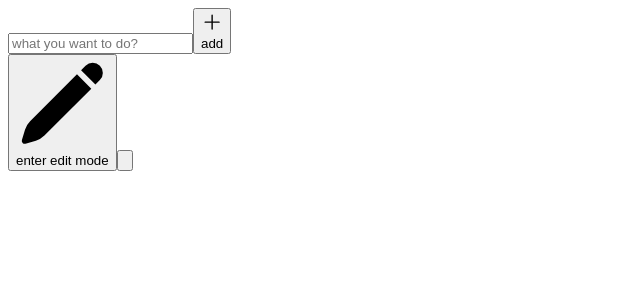
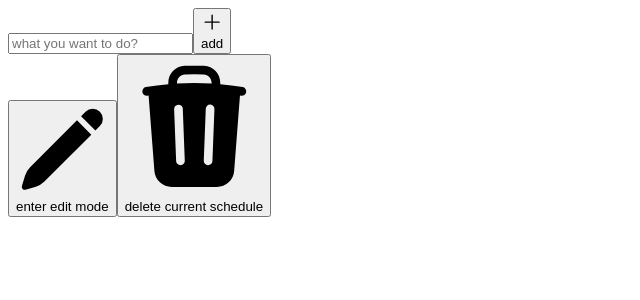
Before and after one commit to sinskiy/strou, a Next.js app: page / in a window 1280 px wide. Shown: the top 300 px of the page, without its empty margins (0-640 px from the left). Built offline with nearby package versions, Linux system fonts and the light colour scheme.

Commit message:
move button to its own component and improve styling

```diff
--- a/app/globals.css
+++ b/app/globals.css
@@ -3,23 +3,8 @@
 @tailwind utilities;
 
 @layer components {
-  button {
-    @apply relative flex justify-center items-center gap-2 px-6 py-2.5 rounded-md !transition-[transform,background-color] active:scale-95 disabled:grayscale disabled:opacity-70 disabled:pointer-events-none;
-  }
-  .filled {
-    @apply interactive-bg-primary;
-  }
-  .tonal {
-    @apply interactive-bg-primary-container;
-  }
-  .outlined {
-    @apply !text-primary border-2 border-outline hover:interactive-bg-primary-container;
-  }
-  .text {
-    @apply text-primary;
-  }
   .text::before {
-    @apply content-[""] absolute opacity-0 scale-0 bottom-0 left-0 right-0 top-0 bg-black rounded-full duration-300 hover:scale-100 hover:opacity-5 active:opacity-10;
+    @apply content-[""] absolute opacity-0 scale-0 bottom-0 left-0 right-0 top-0 bg-black rounded-md duration-300 hover:scale-100 hover:opacity-5 active:opacity-10;
   }
 }
 
--- a/app/page.tsx
+++ b/app/page.tsx
@@ -1,6 +1,7 @@
 "use client";
 
-import { ReactEventHandler, useState } from "react";
+import Button from "@/components/ui/button";
+import { useState } from "react";
 
 type Modes = "edit" | "view";
 
@@ -18,12 +19,7 @@ export default function Home() {
               key={task}
               className="bg-surface-container rounded-md p-4 flex items-center gap-2"
             >
-              <input
-                type="checkbox"
-                name={task}
-                id={task}
-                className="accent-primary h-6 w-6"
-              />
+              <input type="checkbox" name={task} id={task} />
               {task}
             </div>
           );
@@ -46,7 +42,7 @@ export default function Home() {
           name="task-title"
           id="task-title"
         />
-        <button className="filled">
+        <Button>
           <svg
             xmlns="http://www.w3.org/2000/svg"
             fill="none"
@@ -62,12 +58,14 @@ export default function Home() {
             />
           </svg>
           add
-        </button>
+        </Button>
       </form>
       <div className="w-full flex gap-2">
-        <button
+        <Button
           onClick={() => (mode === "view" ? setMode("edit") : setMode("view"))}
-          className="outlined p-4"
+          variant="outlined"
+          colors="primary-container"
+          className="p-4"
         >
           <svg
             xmlns="http://www.w3.org/2000/svg"
@@ -78,8 +76,8 @@ export default function Home() {
             <path d="M21.731 2.269a2.625 2.625 0 0 0-3.712 0l-1.157 1.157 3.712 3.712 1.157-1.157a2.625 2.625 0 0 0 0-3.712ZM19.513 8.199l-3.712-3.712-12.15 12.15a5.25 5.25 0 0 0-1.32 2.214l-.8 2.685a.75.75 0 0 0 .933.933l2.685-.8a5.25 5.25 0 0 0 2.214-1.32L19.513 8.2Z" />
           </svg>
           {`enter ${mode === "view" ? "edit" : "task"} mode`}
-        </button>
-        <button className="outlined p-4">
+        </Button>
+        <Button variant="text" colors="background" className="p-4">
           <svg
             xmlns="http://www.w3.org/2000/svg"
             viewBox="0 0 24 24"
@@ -92,7 +90,8 @@ export default function Home() {
               clipRule="evenodd"
             />
           </svg>
-        </button>
+          delete current schedule
+        </Button>
       </div>
       <div className="w-full">
         {mode === "edit" ? (
--- /dev/null
+++ b/components/ui/button.tsx
@@ -0,0 +1,36 @@
+import { ButtonHTMLAttributes } from "react";
+import { twMerge } from "tailwind-merge";
+
+export interface ButtonProps extends ButtonHTMLAttributes<HTMLButtonElement> {
+  variant?: "filled" | "outlined" | "text";
+  colors?: string;
+}
+
+const Button = ({
+  variant = "filled",
+  colors = "primary",
+  children,
+  className,
+  ...attributes
+}: ButtonProps) => {
+  const finalColors =
+    variant === "text"
+      ? `text-${colors} text relative`
+      : variant === "filled"
+      ? `interactive-bg-${colors}`
+      : `border-2 border-${colors} text-black hover:interactive-bg-${colors}`;
+  return (
+    <button
+      className={twMerge(
+        "inline-flex items-center jusify-center gap-2 px-6 py-2 rounded-md font-medium text-base transition-[transform,background-color] active:scale-95 disabled:pointer-events-none",
+        finalColors,
+        className
+      )}
+      {...attributes}
+    >
+      {children}
+    </button>
+  );
+};
+
+export default Button;
--- a/package.json
+++ b/package.json
@@ -11,7 +11,8 @@
   "dependencies": {
     "next": "14.2.1",
     "react": "^18",
-    "react-dom": "^18"
+    "react-dom": "^18",
+    "tailwind-merge": "^2.3.0"
   },
   "devDependencies": {
     "@sinskiy/tailwind-material-colors": "^2.0.7",
--- a/tailwind.config.ts
+++ b/tailwind.config.ts
@@ -1,7 +1,7 @@
 import type { Config } from "tailwindcss";
 const { withMaterialColors } = require("@sinskiy/tailwind-material-colors");
-
 const config: Config = {
+  safelist: ["interactive-bg-primary"],
   content: [
     "./pages/**/*.{js,ts,jsx,tsx,mdx}",
     "./components/**/*.{js,ts,jsx,tsx,mdx}",
```
Also changed, not shown: 1 other file (tests, documents, lock files or other folders).
